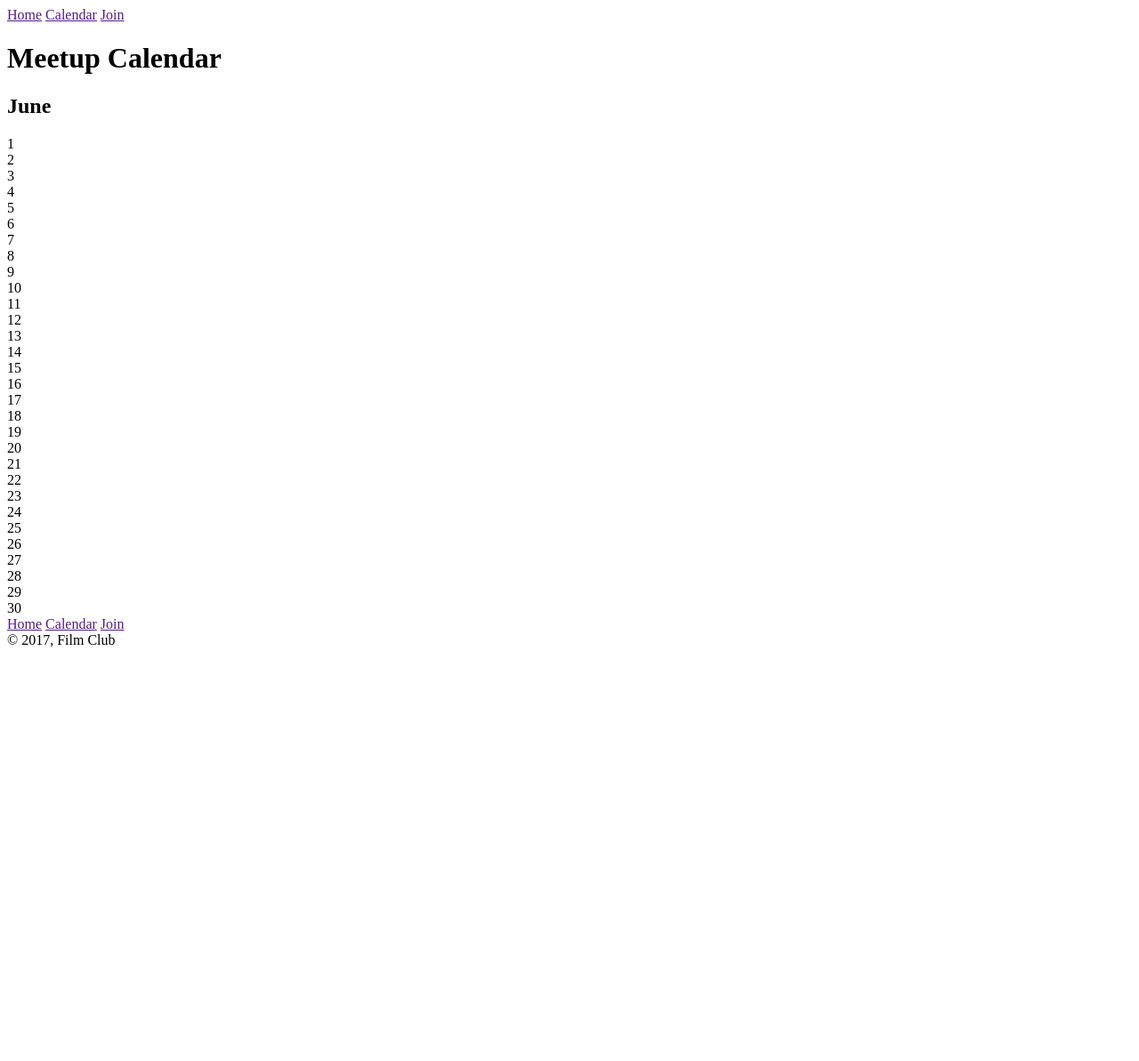
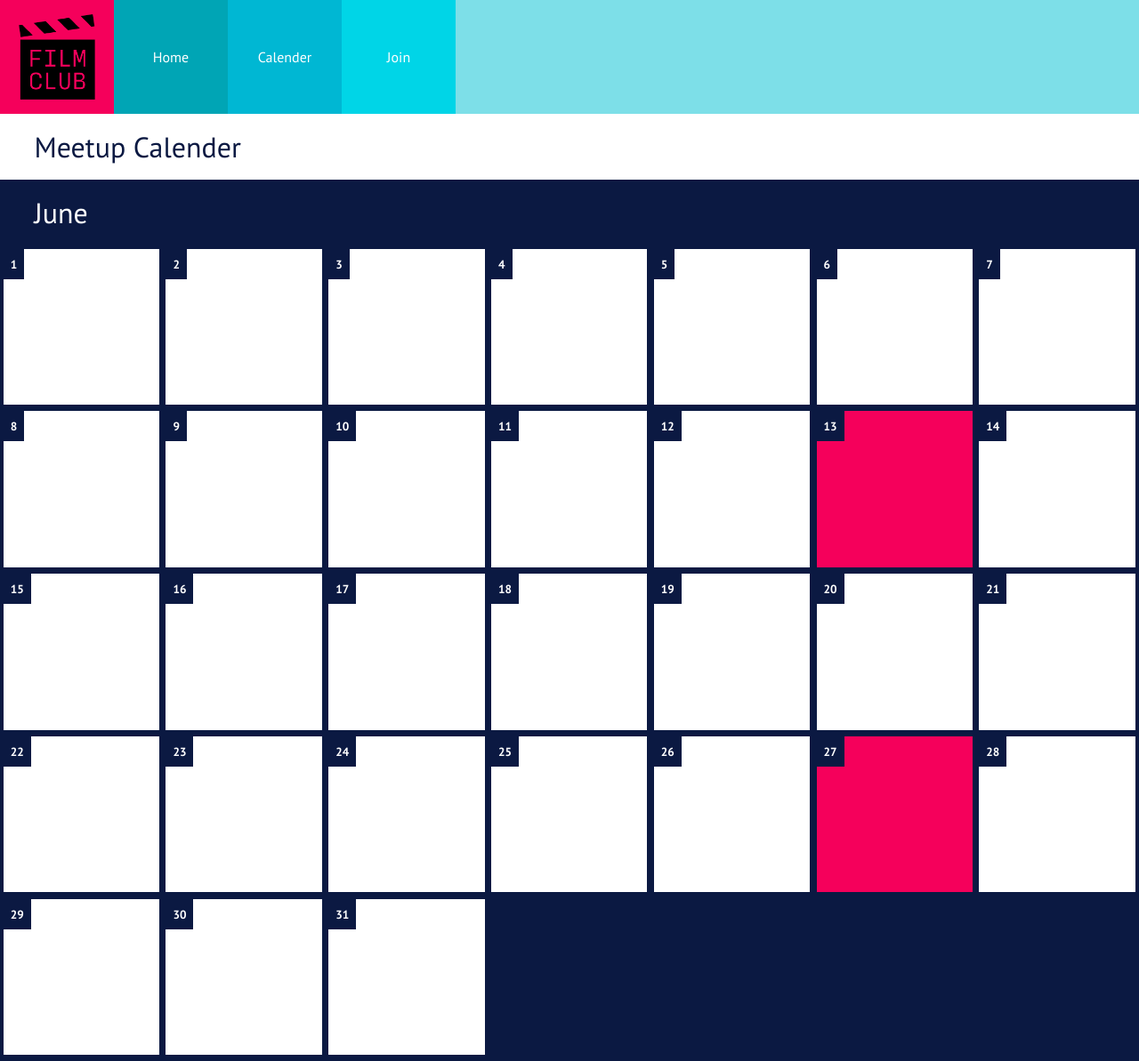
Before and after one commit to Kiallitch/Week2Project, a plain HTML site: page calendar/index.html in a window 1280 px wide. Shown: the top 1193 px of the page at 89% size. Before the commit the page ends 800 px from the top, so only its background shows below. Drawn offline with Linux system fonts and the light colour scheme.

Commit message:
Update index.html

```diff
--- a/calendar/index.html
+++ b/calendar/index.html
@@ -1,151 +1,266 @@
-<!DOCTYPE html>
-<html>
+<!doctype html>
+<html lang="en">
   <head>
-    <meta charset="utf-8">
-    <title>Film Club - Calendar</title>
+    <meta charset="UTF-8"/>
+    <title>Film Club - Calender</title>
+    <link href="https://fonts.googleapis.com/css?family=PT+Sans:400,700" rel="stylesheet">
+    <link href="../css/main.css" rel="stylesheet" type="text/css">
+
+
   </head>
   <body>
-
+    <div class="siteWrapper">
+      <header id="siteHeader">
+				<figure id="logo">
+					<img src="../images/filmclub.png" alt="Film Club logo">
+				</figure>
 				<nav>
-      <a href="">Home</a>
-      <a href="">Calendar</a>
-      <a href="">Join</a>
+					<ul>
+						<a href="../index.html" class="navItem" id="homeNavItem"><li>Home</li></a>
+						<a href="index.html" class="navItem" id="calNavItem"><li>Calender</li></a>
+						<a href="../join/index.html" class="navItem" id="joinNavItem"><li>Join</li></a>
+					</ul>
 				</nav>
-
-<h1>Meetup Calendar</h1>
-
-<div>
-  <h2>June</h2>
-
-  <div>
-    1
+      </header>
+      <main class="calenderPage">
+				<h1>Meetup Calender</h1>
+				<section id="calenderWrapper">
+					<div id="monthHeader">
+						<h1>June</h1>
 					</div>
-
-  <div>
-    2
-  </div>
-
-  <div>
-    3
-  </div>
-
-  <div>
-    4
-  </div>
-
-  <div>
-    5
-  </div>
-
-  <div>
-    6
-  </div>
-
-  <div>
-    7
-  </div>
-
-  <div>
-    8
-  </div>
-
-  <div>
-    9
-  </div>
-
-  <div>
-    10
-  </div>
-
-  <div>
-    11
-  </div>
-
-  <div>
-    12
-  </div>
-
-  <div>
-    13
-  </div>
-
-  <div>
-    14
-  </div>
-
-  <div>
-    15
-  </div>
-
-  <div>
-    16
-  </div>
-
-  <div>
-    17
-  </div>
-
-  <div>
-    18
-  </div>
-
-  <div>
-    19
-  </div>
-
-  <div>
-    20
-  </div>
-
-  <div>
-    21
-  </div>
-
-  <div>
-    22
-  </div>
-
-  <div>
-    23
-  </div>
-
-  <div>
-    24
-  </div>
-
-  <div>
-    25
-  </div>
-
-  <div>
-    26
-  </div>
-
-  <div>
-    27
-  </div>
-
-  <div>
-    28
-  </div>
-
-  <div>
-    29
-  </div>
-
-  <div>
-    30
+					<div class="calFlex">
+						<div class="calItemWrapper">
+							<div class="calItem">
+							<div class="calLabel">
+								<h5>1</h5>
 							</div>
 							</div>
-
+						</div>
+						<div class="calItemWrapper">
+							<div class="calItem">
+							<div class="calLabel">
+								<h5>2</h5>
+							</div>
+							</div>
+						</div>
+						<div class="calItemWrapper">
+							<div class="calItem">
+							<div class="calLabel">
+								<h5>3</h5>
+							</div>
+							</div>
+						</div>
+						<div class="calItemWrapper">
+							<div class="calItem">
+							<div class="calLabel">
+								<h5>4</h5>
+							</div>
+							</div>
+						</div>
+						<div class="calItemWrapper">
+							<div class="calItem">
+							<div class="calLabel">
+								<h5>5</h5>
+							</div>
+							</div>
+						</div>
+						<div class="calItemWrapper">
+							<div class="calItem">
+							<div class="calLabel">
+								<h5>6</h5>
+							</div>
+							</div>
+						</div>
+						<div class="calItemWrapper">
+							<div class="calItem">
+							<div class="calLabel">
+								<h5>7</h5>
+							</div>
+							</div>
+						</div>
+						<div class="calItemWrapper">
+							<div class="calItem">
+							<div class="calLabel">
+								<h5>8</h5>
+							</div>
+							</div>
+						</div>
+						<div class="calItemWrapper">
+							<div class="calItem">
+							<div class="calLabel">
+								<h5>9</h5>
+							</div>
+							</div>
+						</div>
+						<div class="calItemWrapper">
+							<div class="calItem">
+							<div class="calLabel">
+								<h5>10</h5>
+							</div>
+							</div>
+						</div>
+						<div class="calItemWrapper">
+							<div class="calItem">
+							<div class="calLabel">
+								<h5>11</h5>
+							</div>
+							</div>
+						</div>
+						<div class="calItemWrapper">
+							<div class="calItem">
+							<div class="calLabel">
+								<h5>12</h5>
+							</div>
+							</div>
+						</div>
+						<div class="calItemWrapper">
+							<div class="calItem selected">
+							<div class="calLabel">
+								<h5>13</h5>
+							</div>
+							</div>
+						</div>
+						<div class="calItemWrapper">
+							<div class="calItem">
+							<div class="calLabel">
+								<h5>14</h5>
+							</div>
+							</div>
+						</div>
+						<div class="calItemWrapper">
+							<div class="calItem">
+							<div class="calLabel">
+								<h5>15</h5>
+							</div>
+							</div>
+						</div>
+						<div class="calItemWrapper">
+							<div class="calItem">
+							<div class="calLabel">
+								<h5>16</h5>
+							</div>
+							</div>
+						</div>
+						<div class="calItemWrapper">
+							<div class="calItem">
+							<div class="calLabel">
+								<h5>17</h5>
+							</div>
+							</div>
+						</div>
+						<div class="calItemWrapper">
+							<div class="calItem">
+							<div class="calLabel">
+								<h5>18</h5>
+							</div>
+							</div>
+						</div>
+						<div class="calItemWrapper">
+							<div class="calItem">
+							<div class="calLabel">
+								<h5>19</h5>
+							</div>
+							</div>
+						</div>
+						<div class="calItemWrapper">
+							<div class="calItem">
+							<div class="calLabel">
+								<h5>20</h5>
+							</div>
+							</div>
+						</div>
+						<div class="calItemWrapper">
+							<div class="calItem">
+							<div class="calLabel">
+								<h5>21</h5>
+							</div>
+							</div>
+						</div>
+						<div class="calItemWrapper">
+							<div class="calItem">
+							<div class="calLabel">
+								<h5>22</h5>
+							</div>
+							</div>
+						</div>
+						<div class="calItemWrapper">
+							<div class="calItem">
+							<div class="calLabel">
+								<h5>23</h5>
+							</div>
+							</div>
+						</div>
+						<div class="calItemWrapper">
+							<div class="calItem">
+							<div class="calLabel">
+								<h5>24</h5>
+							</div>
+							</div>
+						</div>
+						<div class="calItemWrapper">
+							<div class="calItem">
+							<div class="calLabel">
+								<h5>25</h5>
+							</div>
+							</div>
+						</div>
+						<div class="calItemWrapper">
+							<div class="calItem">
+							<div class="calLabel">
+								<h5>26</h5>
+							</div>
+							</div>
+						</div>
+						<div class="calItemWrapper">
+							<div class="calItem selected">
+							<div class="calLabel">
+								<h5>27</h5>
+							</div>
+							</div>
+						</div>
+						<div class="calItemWrapper">
+							<div class="calItem">
+							<div class="calLabel">
+								<h5>28</h5>
+							</div>
+							</div>
+						</div>
+						<div class="calItemWrapper">
+							<div class="calItem">
+							<div class="calLabel">
+								<h5>29</h5>
+							</div>
+							</div>
+						</div>
+						<div class="calItemWrapper">
+							<div class="calItem">
+							<div class="calLabel">
+								<h5>30</h5>
+							</div>
+							</div>
+						</div>
+						<div class="calItemWrapper">
+							<div class="calItem">
+							<div class="calLabel">
+								<h5>31</h5>
+							</div>
+							</div>
+						</div>
+					</div>
+				</section>
+      </main>
 			<footer>
 				<nav>
-          <a href="">Home</a>
-          <a href="">Calendar</a>
-          <a href="">Join</a>
+					<ul>
+						<a href="../index.html" class="navItem" id="homeNavItem"><li>Home</li></a>
+						<a href="index.html" class="navItem" id="calNavItem"><li>Calender</li></a>
+						<a href="../join/index.html" class="navItem" id="joinNavItem"><li>Join</li></a>
+					</ul>
 				</nav>
+				<div class ="copyright">
 					© 2017, Film Club
+				</div>
       </footer>
-
+    </div>
   </body>
 </html>
```
Lines whose indentation alone changed are shown as unchanged.
